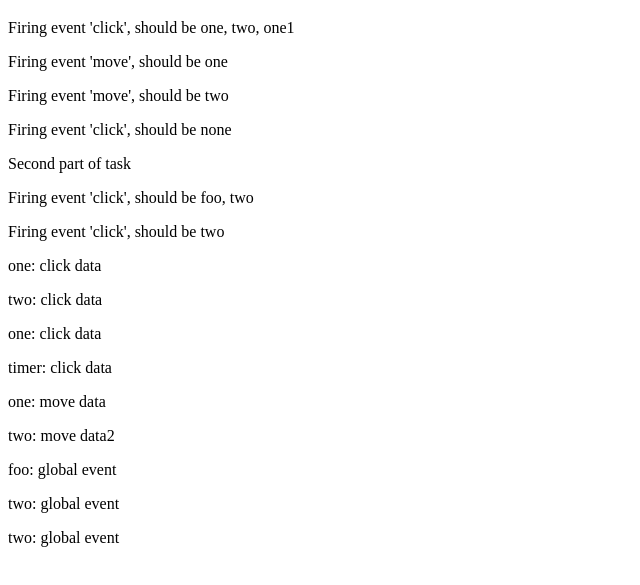
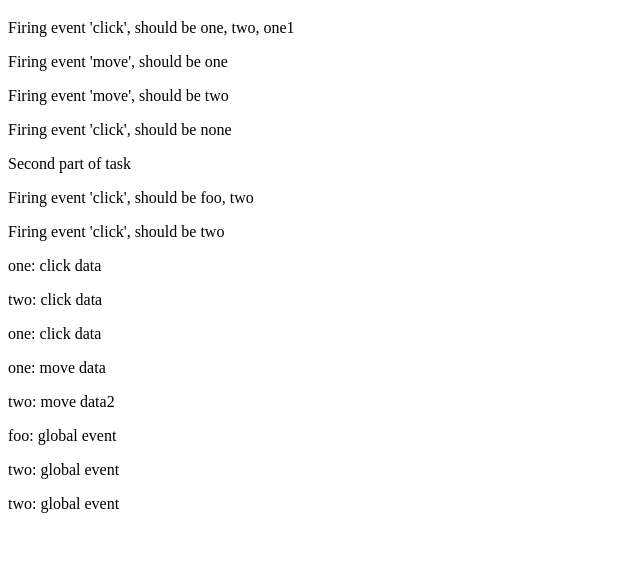
Before and after one commit to stochastical/events-homework, a plain HTML site: page pubsub/index.html in a window 1280 px wide. Shown: the part 61-646 px from the top of the page, without its empty margins (0-640 px from the left). Drawn offline with Linux system fonts and the light colour scheme.

Commit message:
Асинхронный запуск + убраны лишние проверки

```diff
--- a/pubsub/index.html
+++ b/pubsub/index.html
@@ -28,15 +28,6 @@
 		var eventRouter = new PubSub();
 		var output;
 
-		function worker() {
-			var p = Math.random() * 1000000 + 1000000;
-			var i, l = 0;
-			for (i=0; i<p; i++) {
-				l += Math.log( Math.sin(l * i) + p )
-			}
-			return l;
-		}
-
 		function writer(text) {
 			var p;
 			if (!(output instanceof Element)) {
@@ -48,20 +39,11 @@
 		}
 
 		function foo(event, data) {
-			worker();
 			writer("foo: " + data);
 		}
 
-		function timer(event, data) {
-			console.timeEnd('counter');
-			worker();
-			writer("timer: " + data);
-		}
-
-
 		function makeOne() {
 		return function one(event, data) {
-			worker();
 		 	writer("one: " + data);
 		}
 		}
@@ -69,12 +51,10 @@
 		var one1 = makeOne();
 
 		function one(event, data) {
-			worker();
 			writer("one: " + data);
 		}
 
 		function two(event, data) {
-			worker();
 		 	writer("two: " + data);
 		}
 
@@ -85,7 +65,6 @@
 		eventRouter.subscribe("click", one);
 
 		eventRouter.subscribe("click", one);
-		eventRouter.subscribe("click", timer);
 
 		writer("Firing event 'click', should be one, two, one1");
 		eventRouter.publish("click", "click data");
--- a/pubsub/pubsub.js
+++ b/pubsub/pubsub.js
@@ -49,9 +49,7 @@ PubSub.prototype.unsubscribe = function(eventName, handler) {
  */
 PubSub.prototype.publish = function(eventName, data) {
 	function starter( func ) {
-		setTimeout( function() {
-			func(eventName, data);
-			 }, 1);
+		setTimeout( function() { func(eventName, data); }, 1);
 	}
 	var etable, wasFound = false;
 	etable = this.table[eventName];
@@ -90,7 +88,7 @@ PubSub.prototype.off = function(eventName) {
 
 /*
     Дополнительный вариант — без явного использования глобального объекта
-    нужно заставить работать методы верно у любой функции.
+    нужно заставить работать методы верно у любой функции
 
     Способ решения не оговаривается, поэтому...
  */
```
